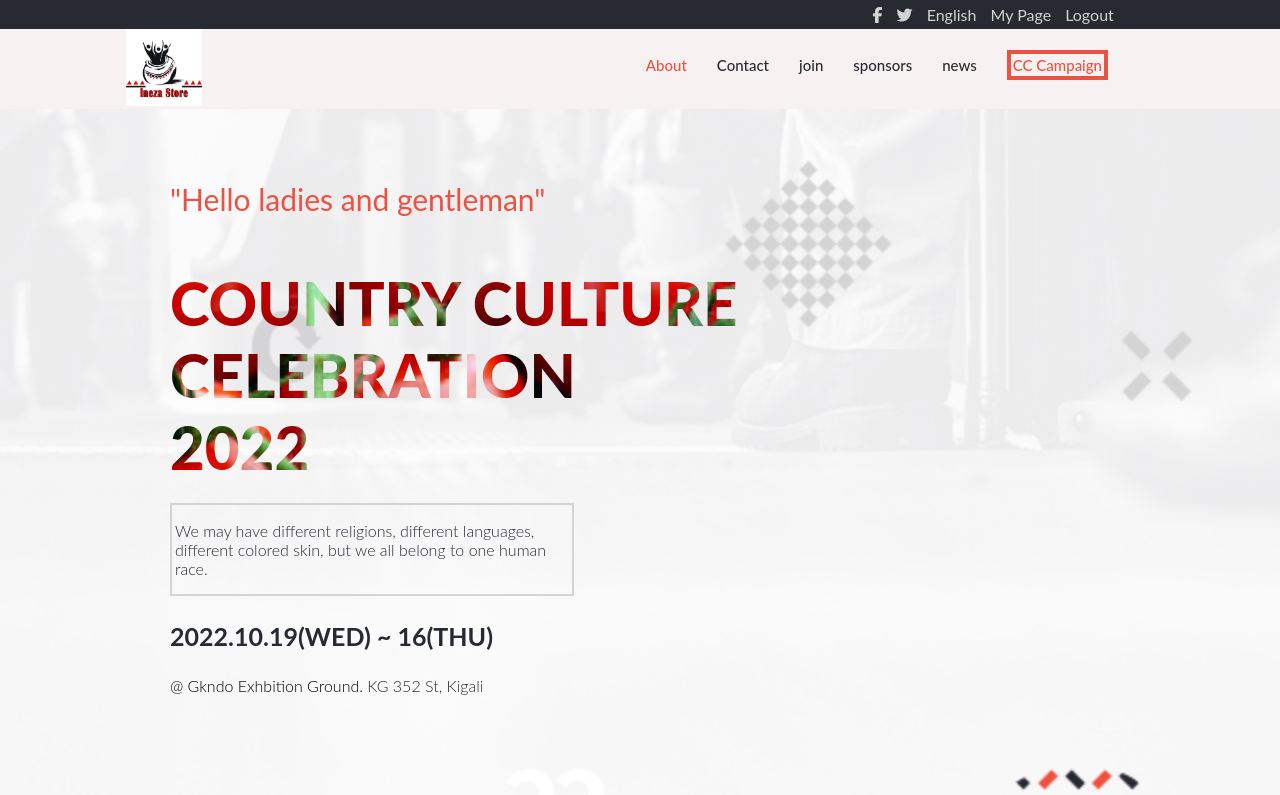
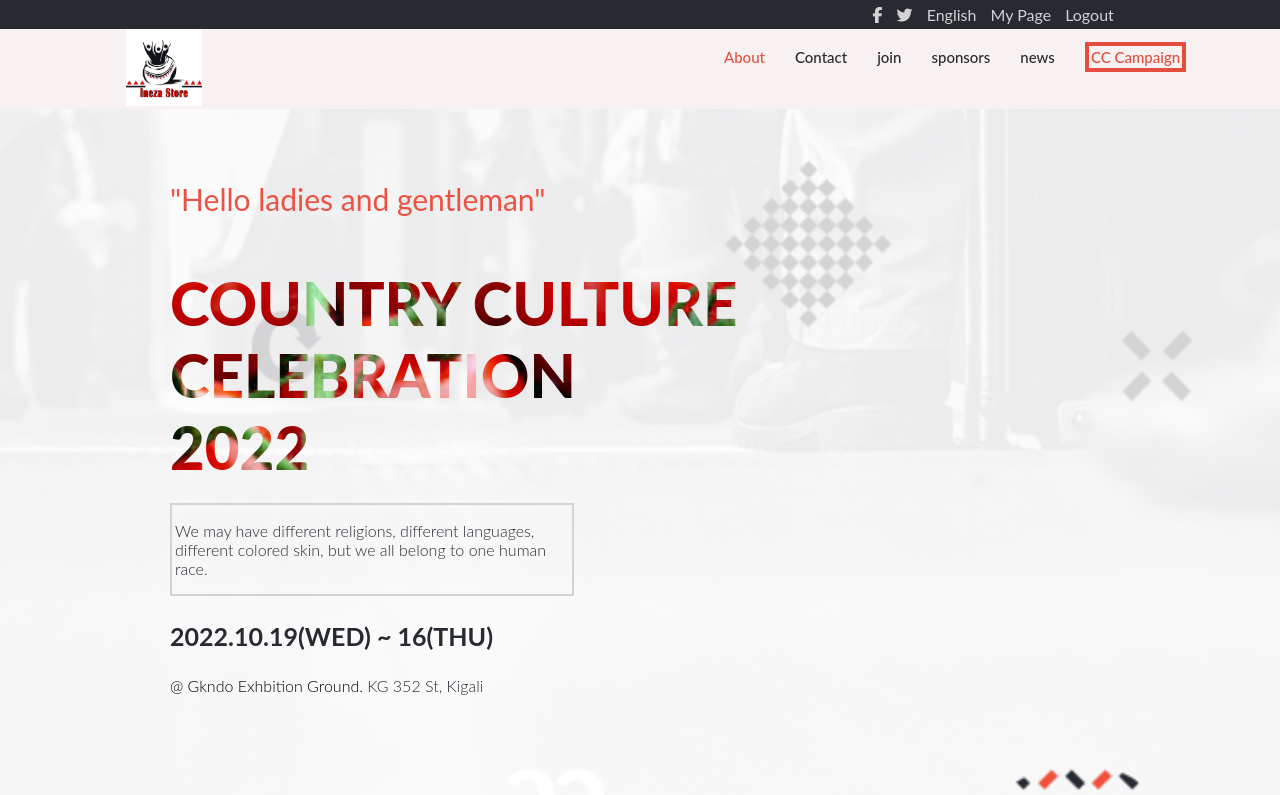
Before and after one commit to Irirwanirira/Capstone-project-1, a website: page index.html in a window 1280 px wide. Shown: the top 795 px of the page. Drawn offline with Linux system fonts and the light colour scheme; files whose address does not match are found by name; a web font is replaced by a local one.

Commit message:
Set media querry issues

```diff
--- a/about.css
+++ b/about.css
@@ -13,7 +13,6 @@ a {
   background: url(./image/mobile-home.png) no-repeat;
   background-size: cover;
   padding: 10px;
-  margin-top: 2rem;
 }
 
 .with-content {
@@ -24,7 +23,7 @@ a {
   display: none;
 }
 
-.navigation {
+.nav-item {
   margin: 0;
   left: 100%;
   line-height: 3rem;
@@ -41,7 +40,7 @@ a {
   transition: 0.2s;
 }
 
-.navigation.active {
+.nav-item.active {
   left: 0;
 }
 
@@ -122,6 +121,7 @@ a {
 }
 
 .ccc-logo {
+  text-align: center;
   font-weight: 400;
   color: #272a31;
   margin-top: 7rem;
@@ -142,10 +142,17 @@ a {
   padding: 20px;
 }
 
+.past-celebration  {
+  text-align: center;
+  margin-bottom: 2rem
+}
+
 .past-celebration h3 {
   font-size: 30px;
   color: #272a31;
 }
+
+
 
 #image-1 {
   background-image: linear-gradient(180deg, rgba(182, 175, 175, 0), rgba(138, 52, 52, 0.9) 0), url(./image/fa.jpg);
@@ -154,7 +161,7 @@ a {
   background-size: cover;
   color: #d3d3d3;
   height: 12rem;
-  width: 25%;
+  width: 100%;
 }
 
 #image-1:hover {
@@ -170,7 +177,7 @@ a {
   background-size: cover;
   color: #d3d3d3;
   height: 12rem;
-  width: 25%;
+  width: 100%;
 }
 
 #image-2:hover {
@@ -303,13 +310,25 @@ a {
   }
 
   .nav-item {
+    padding: 0;
     display: flex;
-    text-align: center;
+    flex-direction: row;
+    text-align: end;
     gap: 30px;
-    justify-content: space-between;
+    justify-content: flex-start;
+    align-items: stretch;
+    left: 0;
+    margin: 0 0;
+    font-size: 25px;
+    font-weight: 500;
     font-family: 'lato', sans-serif;
     list-style: none;
-    padding-right: 12rem;
+    top: 0;
+    right: 0;
+    bottom: 0;
+    height: 0;
+    width: 45%;
+    position: unset;
   }
 
   .nav-link {
@@ -419,6 +438,58 @@ a {
     padding: 20px;
   }
 
+  #image-1 {
+    background-image: linear-gradient(180deg, rgba(182, 175, 175, 0), rgba(138, 52, 52, 0.9) 0), url(./image/fa.jpg);
+    mix-blend-mode: multiply;
+    backdrop-filter: blur(20px);
+    background-size: cover;
+    color: #d3d3d3;
+    height: 12rem;
+    width: 25%;
+  }
+
+  #image-1:hover {
+    background-image: url(./image/fa.jpg);
+    background-size: cover;
+    background-repeat: no-repeat;
+  }
+
+  #image-2 {
+    background-image: linear-gradient(180deg, rgba(182, 175, 175, 0), rgba(138, 52, 52, 0.9) 0), url(./image/expo-backg-display.jpeg);
+    mix-blend-mode: multiply;
+    backdrop-filter: blur(20px);
+    background-size: cover;
+    color: #d3d3d3;
+    height: 12rem;
+    width: 25%;
+  }
+
+  #image-2:hover {
+    background-image: url(./image/expo-backg-display.jpeg);
+    background-size: cover;
+    background-repeat: no-repeat;
+  }
+
+  #image-1 p {
+    padding-top: 40px;
+    font-size: 20px;
+  }
+
+  #image-2 p {
+    padding-top: 40px;
+    font-size: 20px;
+  }
+
+  #image-1 span {
+    font-size: 30px;
+    font-weight: 700;
+  }
+
+  #image-2 span {
+    font-size: 30px;
+    font-weight: 700;
+  }
+
   #image-1 p {
     margin: 0 30px;
   }
--- a/homePage.css
+++ b/homePage.css
@@ -24,7 +24,8 @@ a {
   display: none;
 }
 
-.navigation {
+
+.nav-item {
   margin: 0;
   left: 100%;
   line-height: 3rem;
@@ -45,8 +46,8 @@ a {
   transition: 0.2s;
 }
 
-.navigation.active {
-  left: 0;
+.nav-item.active {
+  left: -3%;
 }
 
 .nav-link {
@@ -349,13 +350,26 @@ a {
   }
 
   .nav-item {
+    padding: 0;
     display: flex;
-    text-align: center;
+    flex-direction: row;
+    text-align: end;
     gap: 30px;
-    justify-content: space-between;
+    justify-content: flex-start;
+    align-items: stretch;
+    left: 0;
+    margin: 0 0;
+    font-size: 25px;
+    font-weight: 500;
     font-family: 'lato', sans-serif;
     list-style: none;
-    padding-right: 12rem;
+    top: 0;
+    right: 0;
+    bottom: 0;
+    height: 0;
+    width: 45%;
+    position: unset;
+
   }
 
   .nav-link {
--- a/homePage.js
+++ b/homePage.js
@@ -1,5 +1,5 @@
 const Hamburger = document.querySelector('.hamburger-menu');
-const Navigation = document.querySelector('.navigation');
+const Navigation = document.querySelector('.nav-item');
 const remove = document.querySelectorAll('.nav-link')
 
 Hamburger.addEventListener ('click', () => {
```
